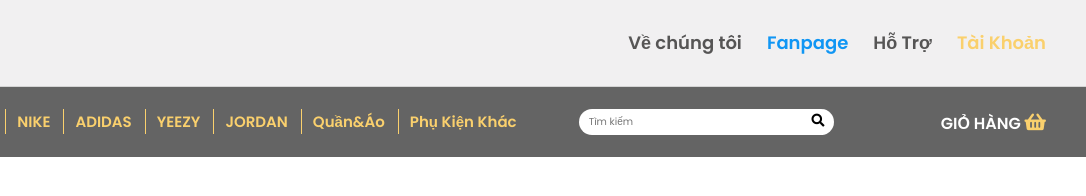
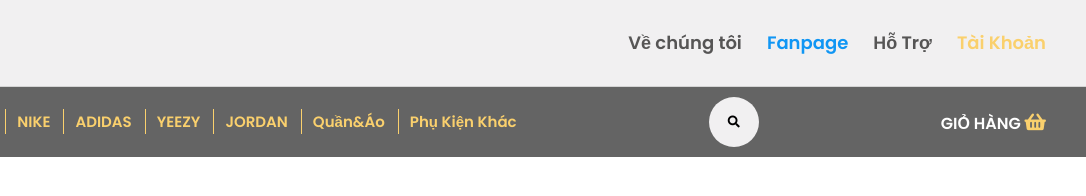
Before and after one commit to hoangthien1/MyStore, a plain HTML site: page index.html in a window 1280 px wide. Shown: the full height of the page, 194-1280 px from the left. Drawn offline with Linux system fonts and the light colour scheme.

Commit message:
Update search bar
Adding new animation for search bar using javascript.

```diff
--- a/assets/css/styles.scss
+++ b/assets/css/styles.scss
@@ -84,6 +84,7 @@ html{
     background-color: #646464;
     &-contain{
         height: 30px;
+        position: relative;
         @include flex(center, space-between);
     }
     &-list{
@@ -96,7 +97,7 @@ html{
             user-select: none;
             font-size: 1.5rem;
             font-weight: 600;
-            transition: all .3s;
+            transition: color .3s;
             &-link{
                 color: $primary-color;
                 transition: all .3s;
@@ -132,27 +133,41 @@ html{
         }
     }
     &-search{
-        user-select: none;
-        width: 300px;
+        position: relative;
+        height: 30px;
+        width: 0;
+        background-color: #d4d4d4;
+        border-radius: 20px;
+        transition: width .3s;
         &-input{
+            position: absolute;
             outline: none;
-            border-radius: 15px;
             border: none;
-            width: 85%;
-            padding: 5px 10px;
-            font-size: 1rem;
-            color: $text-color;
-            transition: all .3s;
-        }
-        &-input:focus{
-            padding: 7px 12px;
+            background-color: transparent;
+            padding: 5px;
+            top: 1px;
+            width: 75%;
+            border-radius: 20px;
         }
         &-icon{
-            font-size: 1.3rem;
-            position: relative;
-            right: 25px;
+            width: 50px;
+            height: 50px;
+            border-radius: 25px;
+            background-color: #F1F0F1;
+            text-align: center;
+            line-height: 5rem;
+            font-size: 1.2rem;
+            position: absolute;
+            right: -30px;
+            top: -10px;
+        }
+        &-expand{
+            width: 200px; //
+            transition: width .3s;
+            padding-left: 5px;//
         }
     }
+
     &-cart{
         user-select: none;
         color: white;
--- a/index.html
+++ b/index.html
@@ -81,5 +81,14 @@
         <!-- Begin of the website body -->
 
     </div>
+
+    <script>
+        var box = document.querySelector('.header__bottom-search');
+        var btn = document.querySelector('.header__bottom-search-icon');
+        btn.onclick = () =>{
+            box.classList.toggle('header__bottom-search-expand');
+
+        }
+    </script>
 </body>
 </html>
```
Also changed, not shown: assets/css/styles.css, 1 other file.
